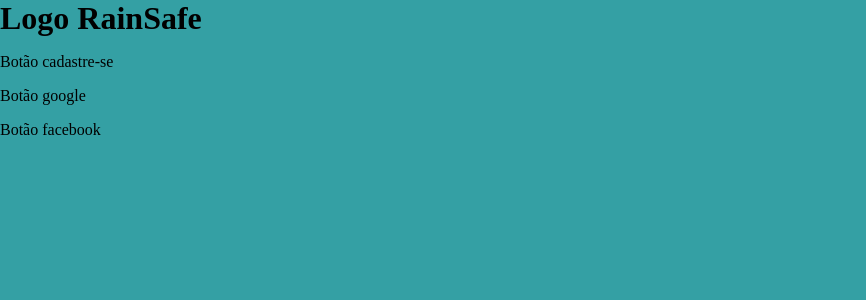
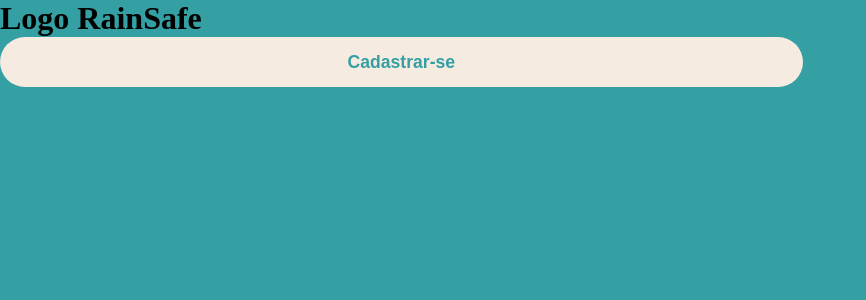
Before and after one commit to WallysFerreira/rainsafe, a SvelteKit app: page /welcome in a window 1280 px wide. Shown: the top 300 px of the page, without its empty margins (0-866 px from the left). Built offline with nearby package versions, Linux system fonts and the light colour scheme.

Commit message:
create shared welcome page button

```diff
--- /dev/null
+++ b/src/lib/ui-components/welcome/Button.svelte
@@ -0,0 +1,23 @@
+<script>
+  import '$src/app.css';
+
+  export let text;
+  export let widthInVw = 50;
+  export let heightInVh = 5.5;
+</script>
+
+<style>
+  button {
+      color: var(--primary-color);
+      background-color: var(--tertiary-color);
+      border-radius: 4.5vw;
+      font-weight: bold;
+      padding: 0;
+      font-size: 1.1em;
+      border: none;
+    }
+</style>
+
+<button style="height: {heightInVh}vh; width: {widthInVw}vw">
+  {text}
+</button>
--- a/src/routes/welcome/+page.svelte
+++ b/src/routes/welcome/+page.svelte
@@ -1,6 +1,8 @@
+<script>
+  import Button from '$lib/ui-components/welcome/Button.svelte';
+</script>
+
 <div>
-<h1>Logo RainSafe</h1>
-<p>Botão cadastre-se</p>
-<p>Botão google</p>
-<p>Botão facebook</p>
+  <h1>Logo RainSafe</h1>
+  <Button text="Cadastrar-se" widthInVw=62.7 heightInVh=6.25/>
 </div>
--- a/svelte.config.js
+++ b/svelte.config.js
@@ -6,7 +6,10 @@ const config = {
 		// adapter-auto only supports some environments, see https://svelte.dev/docs/kit/adapter-auto for a list.
 		// If your environment is not supported, or you settled on a specific environment, switch out the adapter.
 		// See https://svelte.dev/docs/kit/adapters for more information about adapters.
-		adapter: adapter()
+		adapter: adapter(),
+    alias: {
+      $src: 'src',
+    },
 	}
 };
 
```
